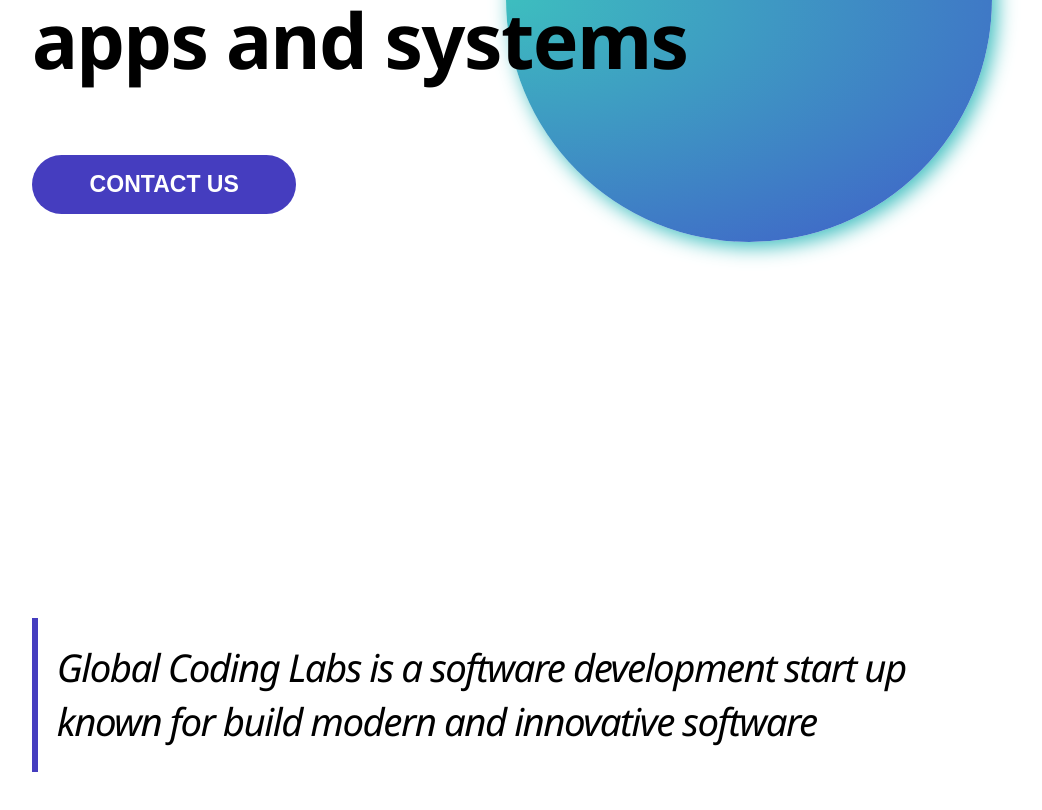
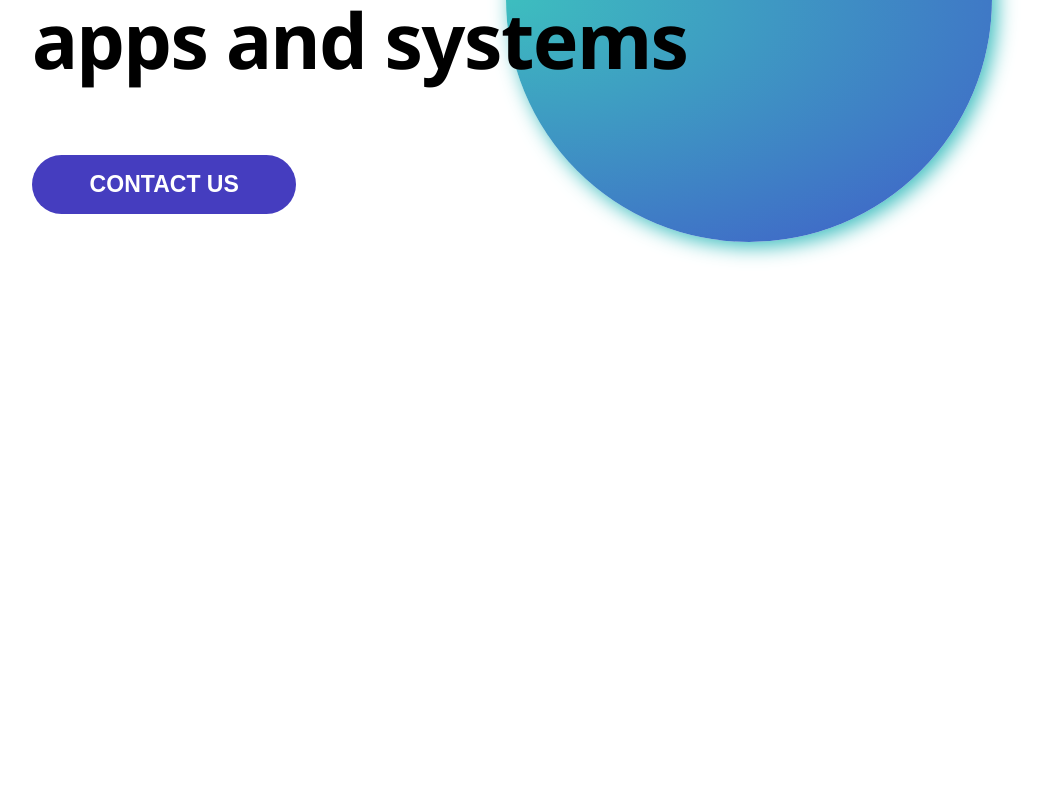
Before and after one commit to Global-Coding-Labs/global-coding-labs-landing-page, a Next.js app: page / in a window 1280 px wide. Shown: the part 364-1174 px from the top of the page, without its empty margins (128-1170 px from the left). Built offline with nearby package versions, Linux system fonts and the light colour scheme.

Commit message:
feat: add about scroll animation

```diff
--- a/sections/About/index.tsx
+++ b/sections/About/index.tsx
@@ -1,11 +1,17 @@
+import { useEffect } from "react";
 import styled from "styled-components";
+import { motion, useViewportScroll, useTransform } from 'framer-motion';
 
 import { Container, Headline3 as H3 } from "../../styles/Components";
 
 export default function About() {
+  const { scrollYProgress } = useViewportScroll();
+  const opacity = useTransform(scrollYProgress, [0.6, 0.9], [0, 1]);
+  const y = useTransform(scrollYProgress, [0.7, 0.9], [100, 0]);
+
   return (
     <Container>
-      <Presentation>
+      <Presentation style={{ opacity, position: 'absolute', top: y }}>
         <Rect />
         <Headline3>
           Global Coding Labs is a software development start up known for build
@@ -22,12 +28,11 @@
   margin-left: .5em;
 `;
 
-const Presentation = styled.div`
+const Presentation = styled(motion.div)`
   margin-top: 9em;
   display: flex;
   max-height: 8em;
   height: 100%;
-  /* max-height: 5em; */
   align-items: center;
 `;
 
```
